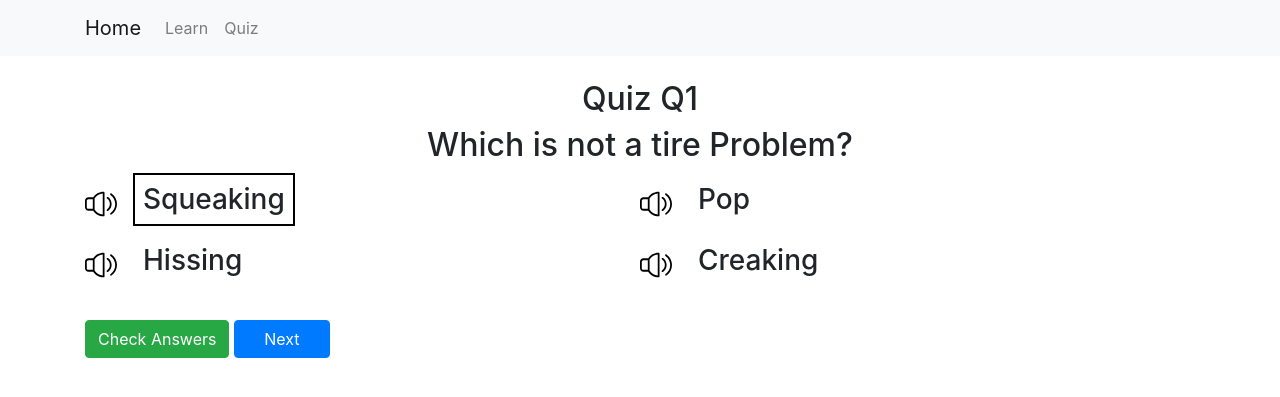
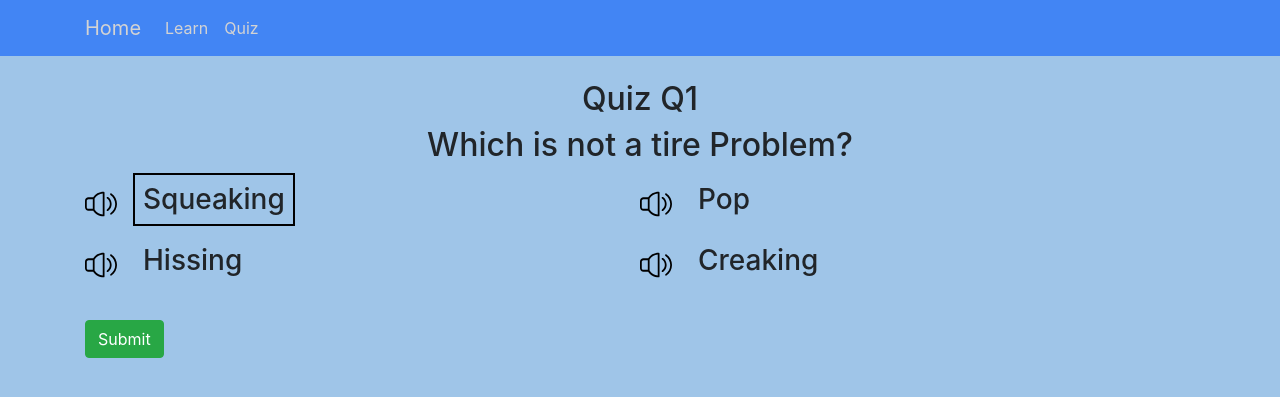
Before and after one commit to SyedMRaza786/UIFinal, a Flask app: page /quiz/1 in a window 1280 px wide. Shown: the top 397 px of the page. Run offline with Flask 3, Linux system fonts and the light colour scheme; some libraries are stand-ins or nearby versions.

Commit message:
Quiz Changes + UI Changes

```diff
--- a/static/main.css
+++ b/static/main.css
@@ -7,9 +7,39 @@
     text-align: center;
 }
 
+body
+{
+    background-color: #9FC5E8!important;
+}
+
+.accent
+{
+    background-color: #4285F4!important;
+}
+
+.base
+{
+    background-color: #9FC5E8!important;
+}
+
+.light
+{
+    color: lightgray!important;
+}
+
+.dark
+{
+    color: #58595A!important;
+}
+
+.hide
+{
+    display: none;
+}
+
 .standard
 {
-    width: 6rem;
+    width: 8rem;
 }
 
 .padded
--- a/static/quiz.js
+++ b/static/quiz.js
@@ -35,6 +35,10 @@ function checkAnswers() {
             curAnswer.classList.add('invalid-answer');
         }
         document.getElementById("checkButton").disabled = true;
+        const nextBtn = document.getElementById("nextButton");
+        if(nextBtn != null) {
+            nextBtn.classList.remove('hide');
+        }
     })
     .catch(error => {
         console.error('Error:', error);
--- a/templates/layout.html
+++ b/templates/layout.html
@@ -25,16 +25,16 @@
   </head>
   <body>
 
-    <nav class="navbar navbar-expand-lg navbar-light bg-light">
+    <nav class="accent navbar navbar-expand-lg navbar-light bg-light">
       <div class="container">
-        <a class="navbar-brand" href="/">Home</a>
+        <a class="navbar-brand light" href="/">Home</a>
         <button class="navbar-toggler" type="button" data-bs-toggle="collapse" data-bs-target="#navbarNavAltMarkup" aria-controls="navbarNavAltMarkup" aria-expanded="false" aria-label="Toggle navigation">
           <span class="navbar-toggler-icon"></span>
         </button>
         <div class="collapse navbar-collapse" id="navbarNavAltMarkup">
           <div class="navbar-nav">
-            <a class="nav-link" href="/learn/1">Learn</a>
-            <a class="nav-link" href="/quiz/start">Quiz</a>
+            <a class="light nav-link" href="/learn/1">Learn</a>
+            <a class="light nav-link" href="/quiz/start">Quiz</a>
           </div>
         </div>
       </div>
@@ -42,7 +42,7 @@
 
     <br>
 
-    <div class="container">
+    <div class="container base">
         {% block content %}
         {% endblock %}
     </div>
--- a/templates/learn.html
+++ b/templates/learn.html
@@ -64,7 +64,7 @@
 {%endif%}
 
 {%if lesson.audio_clips %}
-<div class = "container grey padd-vert">
+<div class = "container padd-vert">
     <div class = "row padd-vert">
         {%if lesson.skill_check %}
         <div class="offset-md-1 col-5" id = "audio-col"></div>
@@ -100,7 +100,7 @@
 <br>
 
 <!-- previous and next buttons -->
-<div class = "fixed-bottom grey padd-vert">
+<div class = "fixed-bottom padd-vert">
     <div class = "row justify-content-between no-padd">
         <div class = "col">
             {% if lesson.prev_lesson | int != 0 %}
--- a/templates/quiz.html
+++ b/templates/quiz.html
@@ -66,11 +66,11 @@
         <button class="mt-4 standard btn btn-primary">Previous</button>
     </a>
     {% endif %}
-    <button id="checkButton" class="mt-4 btn btn-success" {% if answered_question %}disabled{% endif %} onclick="checkAnswers()">Check Answers</button>
+    <button id="checkButton" class="mt-4 btn btn-success" {% if answered_question %}disabled{% endif %} onclick="checkAnswers()">Submit</button>
     {% if question['quiz_id'] != 6 %}
-    <a href="/quiz/{{question['quiz_id']+1}}">
-        <button class="mt-4 standard btn btn-primary">Next</button>
-    </a>
+        <a id="nextButton" {%if not answered_question %}class='hide' {% endif %} href="/quiz/{{question['quiz_id']+1}}">
+            <button class="mt-4 standard btn btn-primary">Next</button>
+        </a>
     {%else%}
     <a href="/quiz/results">
         <button class="mt-4 standard btn btn-primary">View Results</button>
--- a/templates/quiz_start.html
+++ b/templates/quiz_start.html
@@ -12,13 +12,13 @@
 
 <div class="row">
     <div class = "col">
-		<h4 class = "center">Test your knowledge and learn valuable skills to fix your bike tires like a pro.</h4>
+		<h4 class = "dark center">Test your knowledge and learn valuable skills to fix your bike tires like a pro.</h4>
 	</div>
 </div>
 
 
 <div class = "row padd-vert justify-content-md-center">
-	<div class="img-div">
+	<div class="accent img-div">
         <a href="/quiz/1" class="custom-link">
             <img src="https://cdn-icons-png.flaticon.com/512/124/124727.png" class="img-div-img" alt="Image Description">
             <div class="img-div-body">
```
Also changed, not shown: templates/home.html (+5 -5 lines), templates/quiz_results.html (+4 -4 lines), README.md (deleted), 1 other file.
